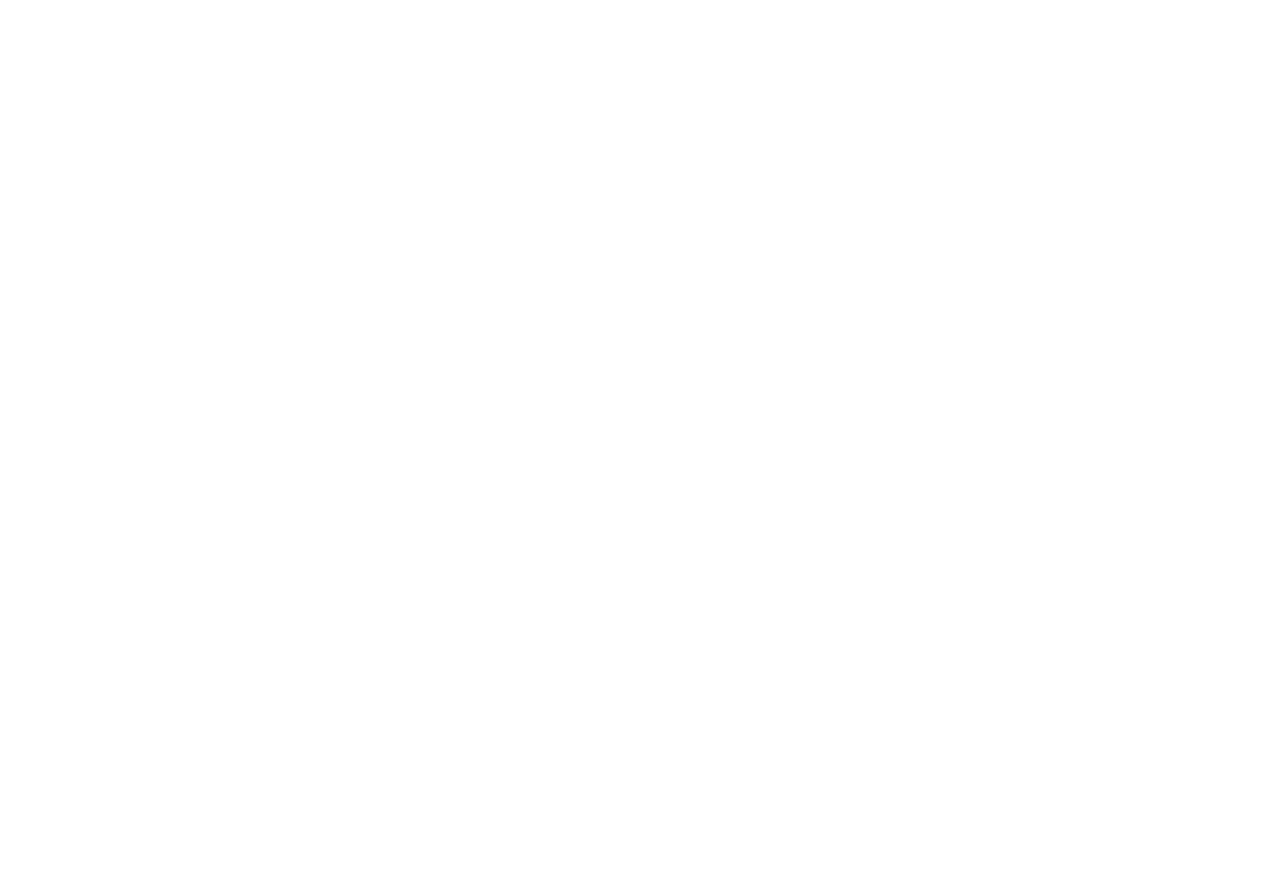
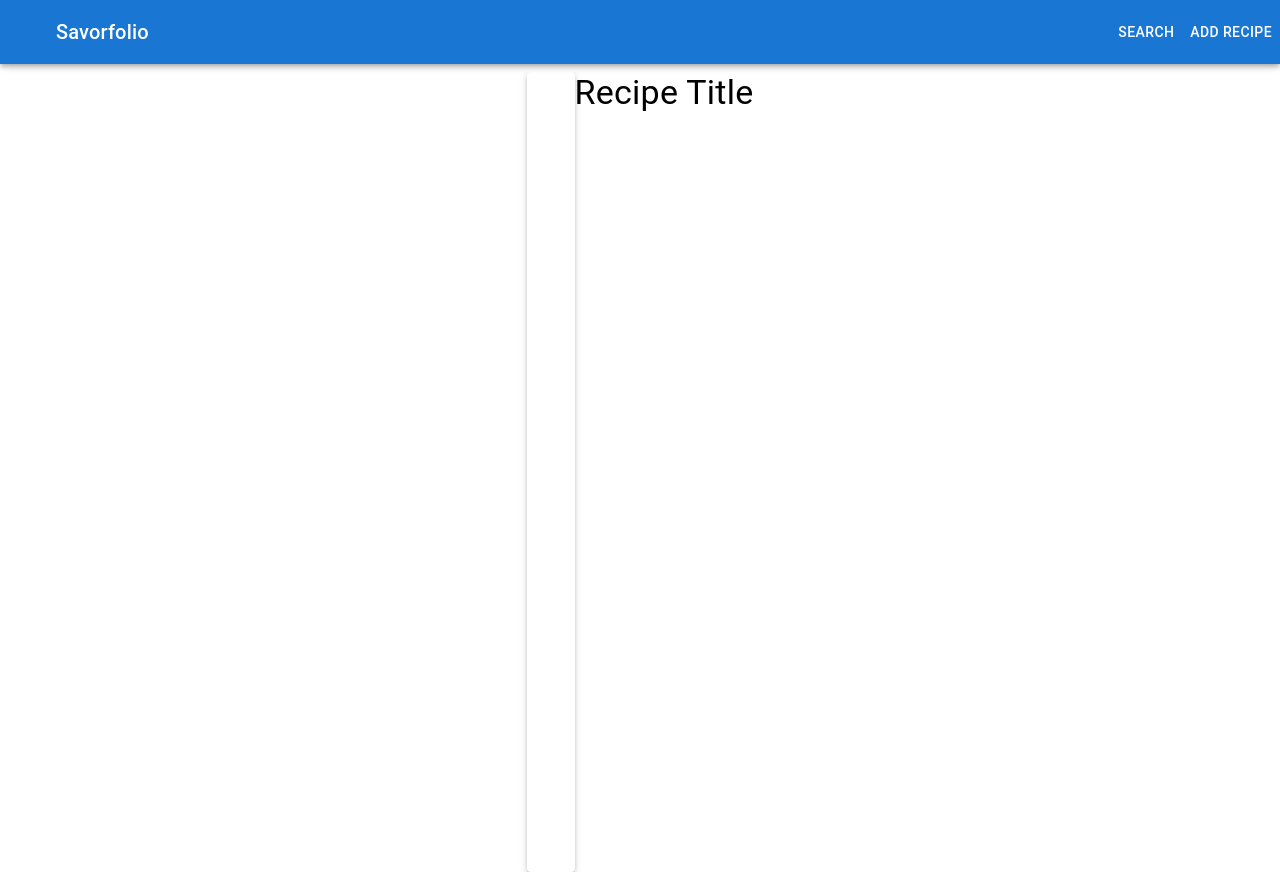
Before and after one commit to jkunkel299/savorfolio-frontend, a React (Vite) app: page /recipes/view in a window 1280 px wide. Before the commit this address had no page. Before the commit the page ends 800 px from the top, so only its background shows below. Built offline with nearby package versions, Linux system fonts and the light colour scheme; some icons are missing.

Commit message:
renamed files related to adding recipes to distinguish from components to view recipes. Created API endpoint for viewing recipes.

```diff
--- a/src/App.tsx
+++ b/src/App.tsx
@@ -4,6 +4,7 @@ import RecipeSearchPage from "./pages/RecipeSearchPage";
 import { AddRecipePage } from "./pages/AddRecipePage";
 import HomePage from "./pages/HomePage";
 import RecipeConfirmedPage from "./pages/RecipeConfirmedPage";
+import { ViewRecipePage } from "./pages/ViewRecipePage";
 
 
 const App: React.FC = () => {
@@ -14,6 +15,7 @@ const App: React.FC = () => {
         <Route path="/search" element={<Layout><RecipeSearchPage /></Layout>} />
         <Route path="/add" element={<Layout><AddRecipePage /></Layout>} />
         <Route path="/confirmed" element={<Layout><RecipeConfirmedPage /></Layout>} />
+        <Route path="/recipes/view" element={<Layout><ViewRecipePage /></Layout>} />
       </Routes>
     </Router>
   );
--- a/src/api/recipeApi.ts
+++ b/src/api/recipeApi.ts
@@ -3,7 +3,6 @@ import axiosClient from "./axiosClient";
 
 // Service to get basic recipe information from backend
 const recipeService = {
-    getAllRecipes: () => axiosClient.get('/api/recipes'),
     getRecipeSearch: (
         IncludeIngredients?: number[],
         ExcludeIngredients?: number[]) => axiosClient.post(`/api/recipes/search`, {
@@ -13,6 +12,7 @@ const recipeService = {
     postRecipeManual: (
         newRecipe: string
     ) => axiosClient.post(`/api/recipes/add/manual`, newRecipe),
+    getRecipeById: (recipeId: number) => axiosClient.get(`/api/recipes/view`, { params: { recipeId } }),
 };
 
 export default recipeService;
--- a/src/components/RecipeAdd/IngredientsList.tsx
+++ b/src/components/RecipeAdd/IngredientsInputList.tsx
@@ -1,6 +1,6 @@
 import type { IngredientEntry, NewRecipeDTO } from "../../types";
 import { Box, Button, Stack, Typography } from "@mui/material";
-import IngredientRow from "./IngredientRow";
+import IngredientRow from "./IngredientInputRow";
 import { useFieldArray, useFormContext } from "react-hook-form";
 import { useEffect } from "react";
 
--- a/src/components/RecipeAdd/InstructionsList.tsx
+++ b/src/components/RecipeAdd/InstructionsInputList.tsx
@@ -1,7 +1,7 @@
 import { Box, Stack, Button, Typography } from "@mui/material";
 import { useEffect } from "react";
 import type { InstructionEntry, NewRecipeDTO } from "../../types";
-import InstructionRow from "./InstructionRow";
+import InstructionRow from "./InstructionInputRow";
 import { useFormContext, useFieldArray } from "react-hook-form";
 
 export default function InstructionsList() {
--- a/src/pages/AddRecipePage.tsx
+++ b/src/pages/AddRecipePage.tsx
@@ -7,8 +7,8 @@ import RecipeSummaryForm from "../components/RecipeAdd/RecipeSummaryForm";
 import TagsForm from "../components/RecipeAdd/TagsForm";
 import recipeService from "../api/recipeApi";
 import { Paper, Typography } from "@mui/material";
-import InstructionsList from "../components/RecipeAdd/InstructionsList";
-import IngredientsList from "../components/RecipeAdd/IngredientsList";
+import InstructionsList from "../components/RecipeAdd/InstructionsInputList";
+import IngredientsList from "../components/RecipeAdd/IngredientsInputList";
 import ReviewForm from "../components/RecipeAdd/ReviewForm";
 import { useNavigate } from "react-router-dom";
 
--- /dev/null
+++ b/src/pages/ViewRecipePage.tsx
@@ -0,0 +1,20 @@
+import Box from "@mui/material/Box";
+import Paper from "@mui/material/Paper";
+import Typography from "@mui/material/Typography";
+
+export function ViewRecipePage() {
+
+    return (
+        <Box
+            sx={{
+                display: 'flex',
+                justifyContent: 'center', // Centers horizontally
+                minHeight: '100vh',       // Ensures the container takes full viewport height
+                width: '100%',            // Ensures the container takes full viewport width
+            }}
+        >
+            <Paper elevation={3} sx={{ p: 3 }}></Paper>
+            <Typography variant="h4">Recipe Title</Typography>
+        </Box>
+    )
+}
```
Also changed, not shown: src/components/RecipeAdd/IngredientInputRow.tsx (renamed from src/components/RecipeAdd/IngredientRow.tsx), src/components/RecipeAdd/InstructionInputRow.tsx (renamed from src/components/RecipeAdd/InstructionRow.tsx).
